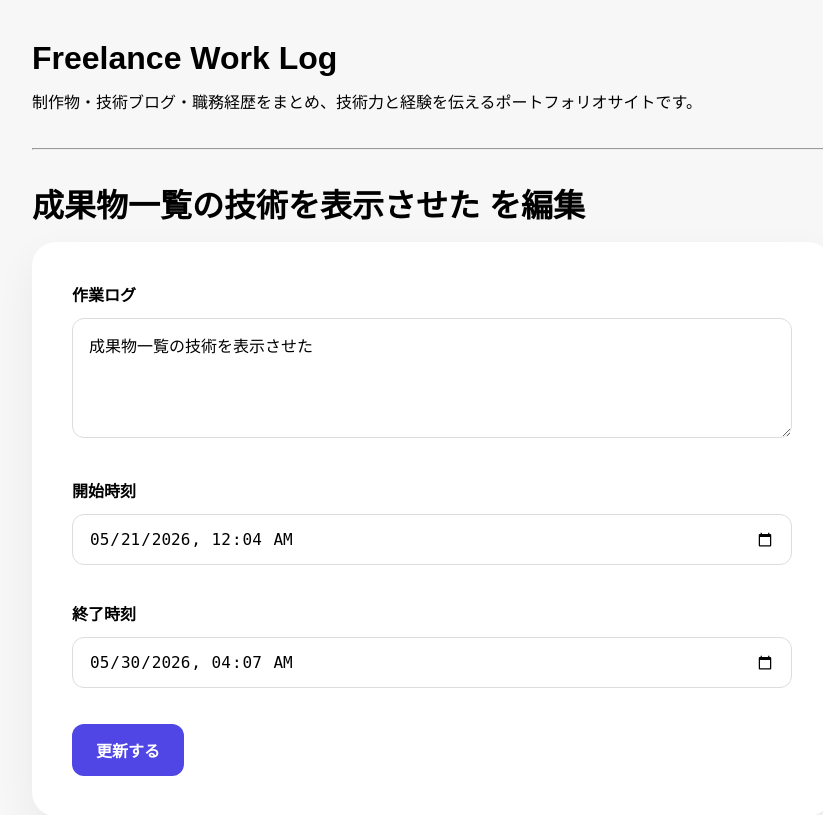
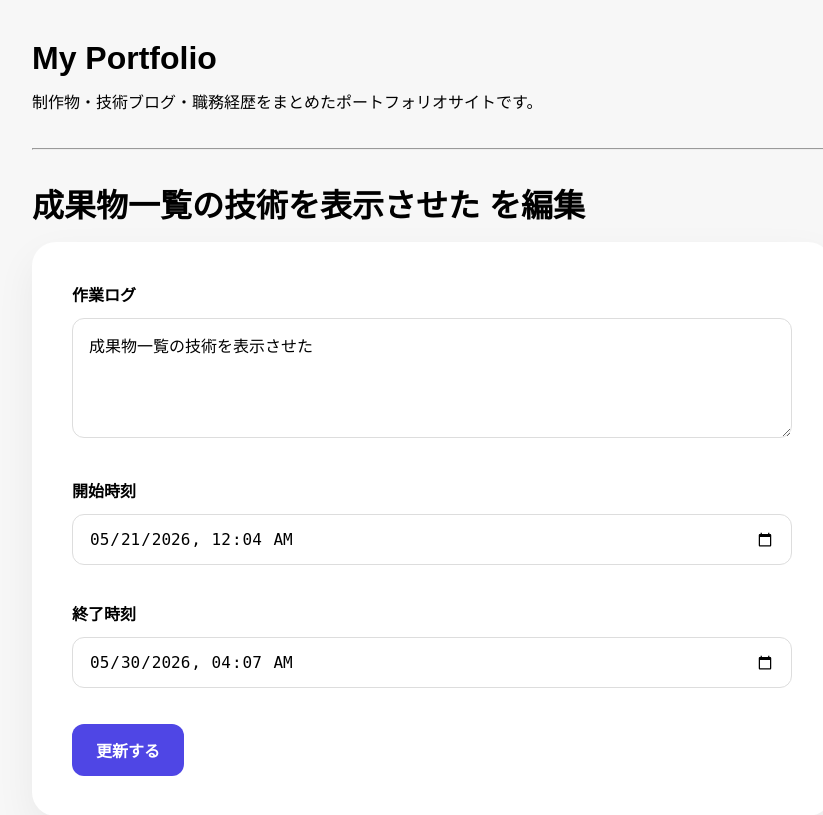
Before and after one commit to ki-hi-ro/freelance-blog, a FastAPI app: page /posts-page/1/edit in a window 1280 px wide. Shown: the top 815 px of the page, without its empty margins (208-1031 px from the left). Run offline with FastAPI, Linux system fonts and the light colour scheme; data comes from the database, SQL or seed files in the repository.

Commit message:
タイトル変更

```diff
--- a/app/templates/base.html
+++ b/app/templates/base.html
@@ -2,15 +2,15 @@
 <html lang="ja">
 <head>
   <meta charset="UTF-8">
-  <title>Freelance Work Log</title>
+  <title>My Portfolio</title>
   <link rel="stylesheet" href="/static/style.css">
 </head>
 <body>
   <header class="site-header">
     <h1 class="site-title">
-      <a href="/">Freelance Work Log</a>
+      <a href="/">My Portfolio</a>
     </h1>
-    <p class="site-description">制作物・技術ブログ・職務経歴をまとめ、技術力と経験を伝えるポートフォリオサイトです。</p>
+    <p class="site-description">制作物・技術ブログ・職務経歴をまとめたポートフォリオサイトです。</p>
 
     <hr>
   </header>
```
